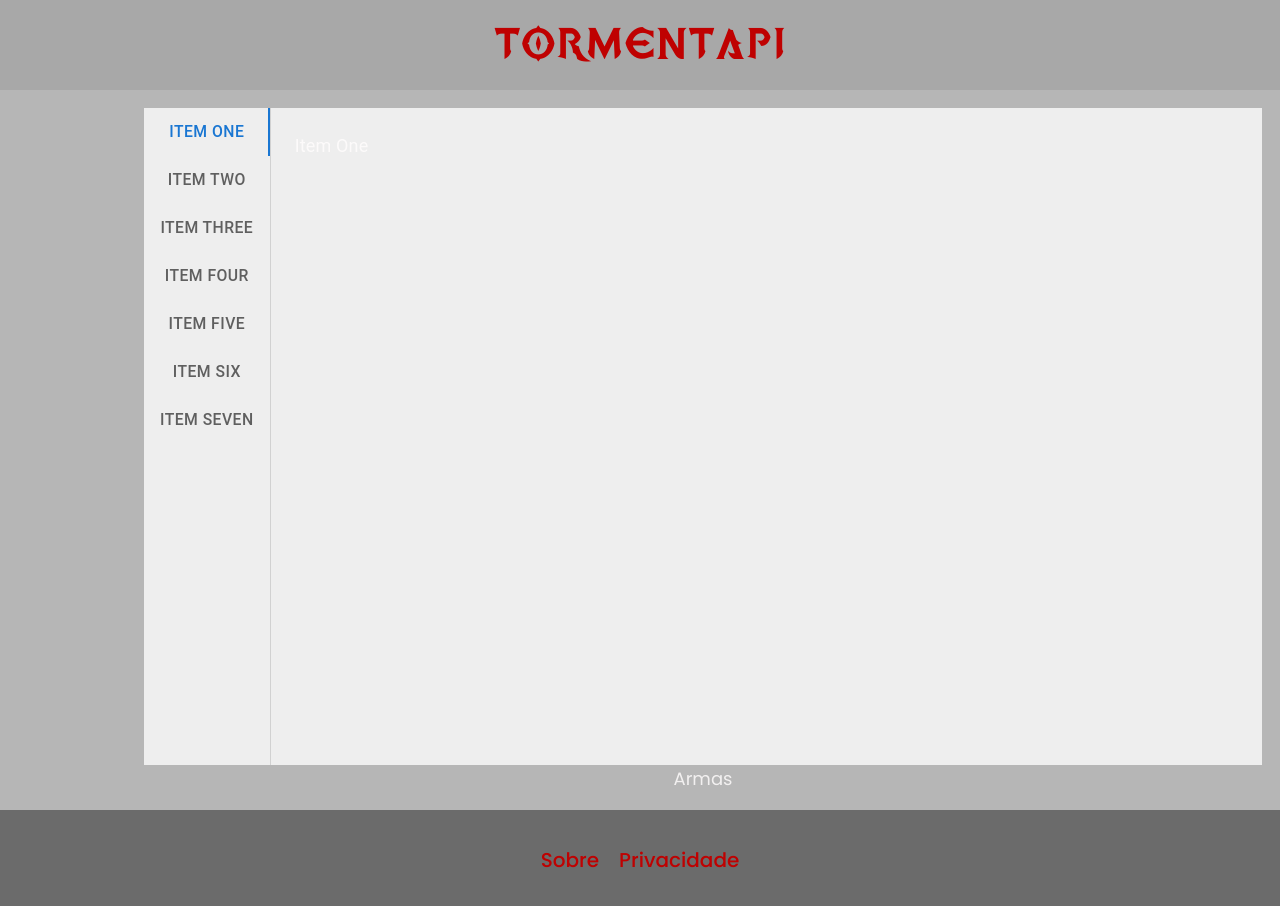
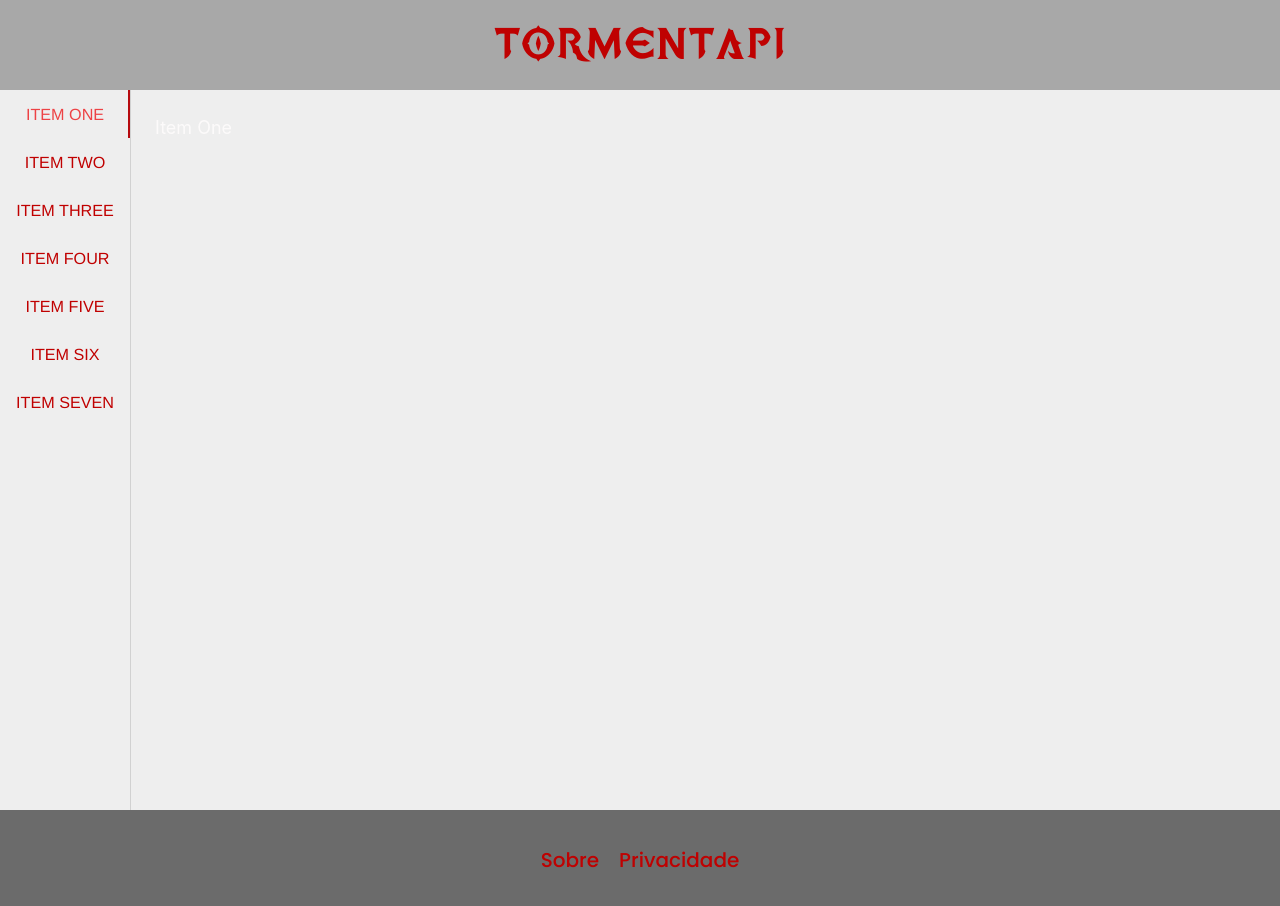
Before and after one commit to Erick-F-Oliveira/TormentAPI, a React (Vite) app in the folder frontend/: page /weapons in a window 1280 px wide. Shown: the top 906 px of the page. Built offline with nearby package versions, Linux system fonts and the light colour scheme; no server answers; the HTML template or start-up script is replaced by a standard one.

Commit message:
customiza tab

```diff
--- a/frontend/src/components/Vertical/index.jsx
+++ b/frontend/src/components/Vertical/index.jsx
@@ -7,6 +7,7 @@ import Box from '@mui/material/Box';
 
 function TabPanel(props) {
     const { children, value, index, ...other } = props;
+
 
     return (
         <div
--- a/frontend/src/pages/Weapons/Weapons.module.css
+++ b/frontend/src/pages/Weapons/Weapons.module.css
@@ -1,14 +1,14 @@
 .weapons {
     width: 100%;
     min-height: 90vh;
-    padding: 1rem;
+
     text-align: center;
     justify-content: center;
     color: var(--soft-white);
     background-color: var(--soft-black);
     font-family: var(--poppins);
     font-size: 1rem;
-    padding-left: 8rem;
+
     display: flex;
     flex-direction: column;
 }
--- a/frontend/src/pages/Weapons/index.jsx
+++ b/frontend/src/pages/Weapons/index.jsx
@@ -16,7 +16,7 @@ function Weapons() {
             <div className={styles.weapons}>
                 <VerticalTabs />
 
-                Armas
+
             </div>
 
         </>
--- a/frontend/src/theme.js
+++ b/frontend/src/theme.js
@@ -1,24 +1,57 @@
 // Arquivo de personalização de cores e fontes para o Material-UI
-import { createTheme } from '@mui/material/styles';
+import { createTheme } from "@mui/material/styles";
 
 const customTheme = createTheme({
   palette: {
     // Cores personalizadas
     discord: {
-      main: '#738ADB',    // Cor primária principal (para botões, links, etc.)
-      light: '#7289da',   // Uma versão mais clara
-      dark: '#4c5b9a',    // Uma versão mais escura
-      contrastText: '#fff', // Cor do texto sobre a cor primária
+      main: "#738ADB",
+      light: "#7289da",
+      dark: "#4c5b9a",
+      contrastText: "#fff",
     },
     tormenta: {
-      main: '#c00000',
-      light: '#d55758',
-      dark: '#bf0101',
-      contrastText: '#fff',
+      main: "#c00000",
+      light: "#d55758",
+      dark: "#bf0101",
+      contrastText: "#fff",
     },
-
   },
-
+  typography: {
+    fontFamily: [
+      "-apple-system",
+      "BlinkMacSystemFont",
+      '"Segoe UI"',
+      "Roboto",
+      '"Helvetica Neue"',
+      "Arial",
+      "sans-serif",
+      '"Apple Color Emoji"',
+      '"Segoe UI Emoji"',
+      '"Segoe UI Symbol"',
+    ].join(","),
+  },
+  components: {
+    MuiTabs: {
+      styleOverrides: {
+        indicator: {
+          backgroundColor: "#b6090e", // usa cor do Discord
+        },
+      },
+    },
+    MuiTab: {
+      styleOverrides: {
+        root: {
+          fontFamily: 'Helvetica Neue',
+          fontSize: "0.9rem",
+          color: "#c00000", // cor normal
+          "&.Mui-selected": {
+            color: "#ed4245", // cor quando selecionado
+          },
+        },
+      },
+    },
+  },
 });
 
 export default customTheme;
```
